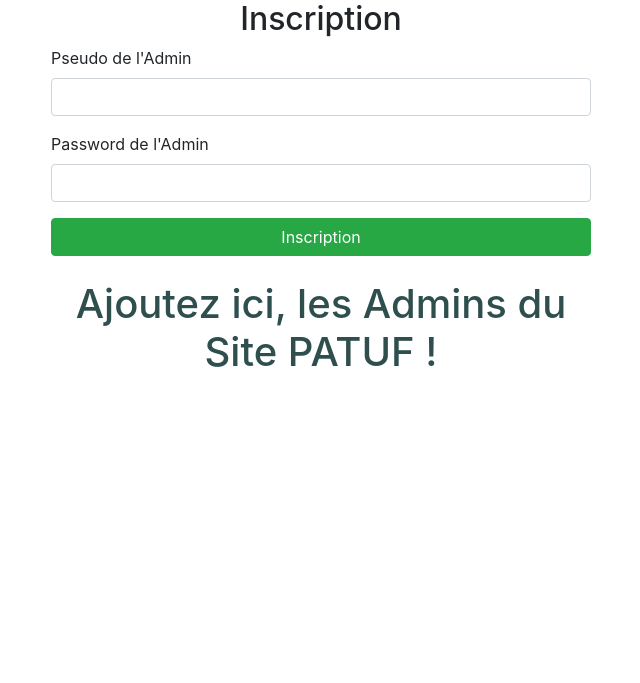
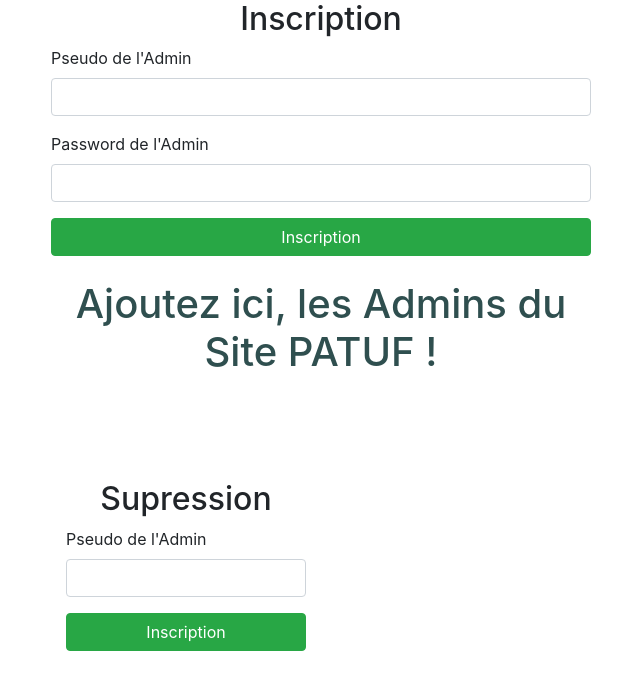
Before and after one commit to AmarAdam/patuf, a CodeIgniter app: page /database//ConnexionCtrl/addadmin in a window 1280 px wide. Shown: the part 174-857 px from the top of the page, without its empty margins (34-674 px from the left). Before the commit the page ends 541 px from the top, so only its background shows below. Run offline with CodeIgniter, Linux system fonts and the light colour scheme; some libraries are stand-ins or nearby versions.

Commit message:
Update add_admin.php

```diff
--- a/application/views/pages/admin/add_admin.php
+++ b/application/views/pages/admin/add_admin.php
@@ -27,6 +27,36 @@
                         <h1 style="color:darkslategrey; " > Ajoutez ici, les Admins du Site PATUF ! </h1>
                     </div>
                 </form>
+
+                <br></br>
+                <br></br>
+
+                <?php echo form_open('ConnexionCtrl/deleteAdmin'); ?>
+
+
+               <div class="container">
+                <div id="page-login" class="row">
+                <div class="col-xs-8 col-md-6 col-md-offset-6 col-sm-8 col-sm-offset-6">
+                    <div class="box">
+                    <div class="box-content">
+                   <form>
+                    <div class="text-center">
+                        <h2 class="page-header">Supression</h2>
+                    </div>
+
+                    <div class="form-group">
+                        <label class="control-label">Pseudo de l'Admin</label>
+                        <input type="text" class="form-control" name="pseudoadmin" value="<?php echo set_value('pseudoadmin'); ?>" size="30" required/>
+                            <h6 style="color:red;"</h6>
+                    </div>
+
+                    <div class="text-center"><input class="btn btn-primary btn-success btn-block" type="submit" value=" Inscription " /></div>
+                    <div class="text-center">
+                        <br>
+                        <h1 style="color:darkslategrey; " >  </h1>
+                    </div>
+                </form>
+
                 </div>
             </div>
         </div>
```
